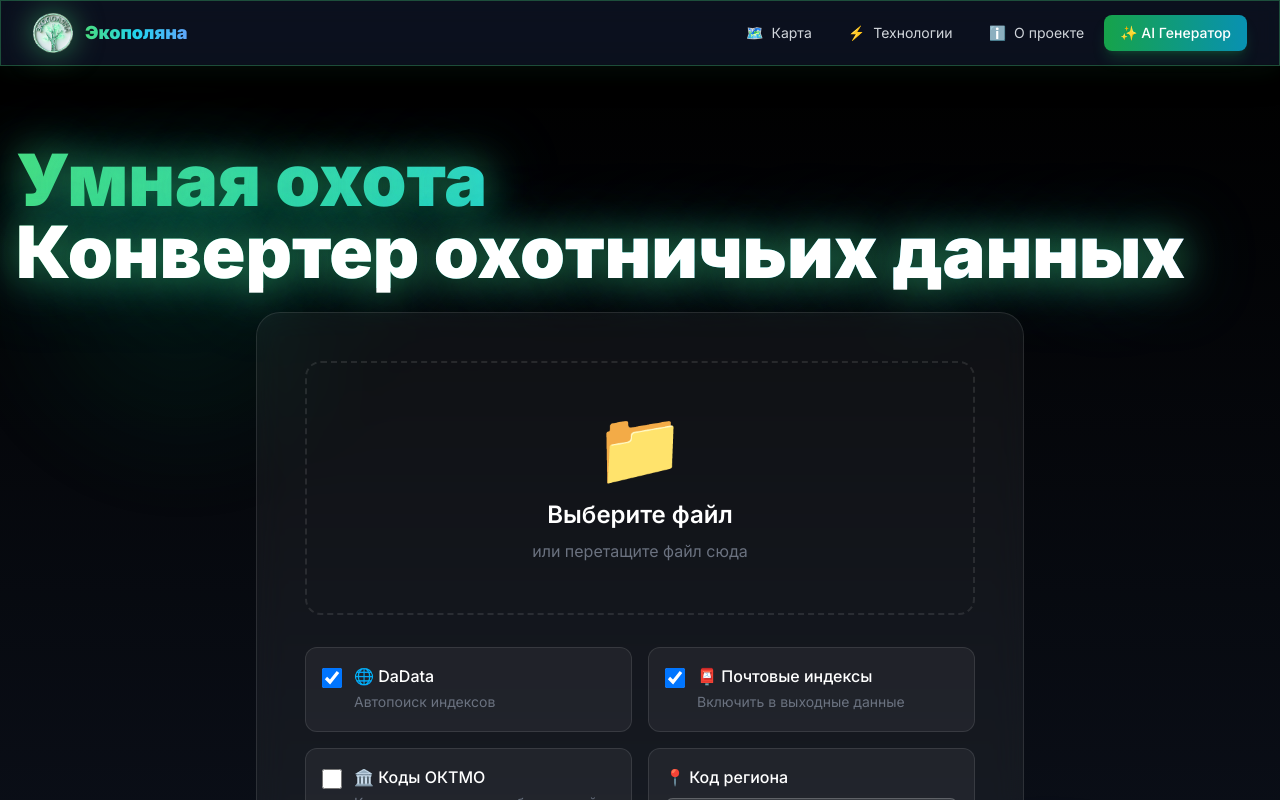
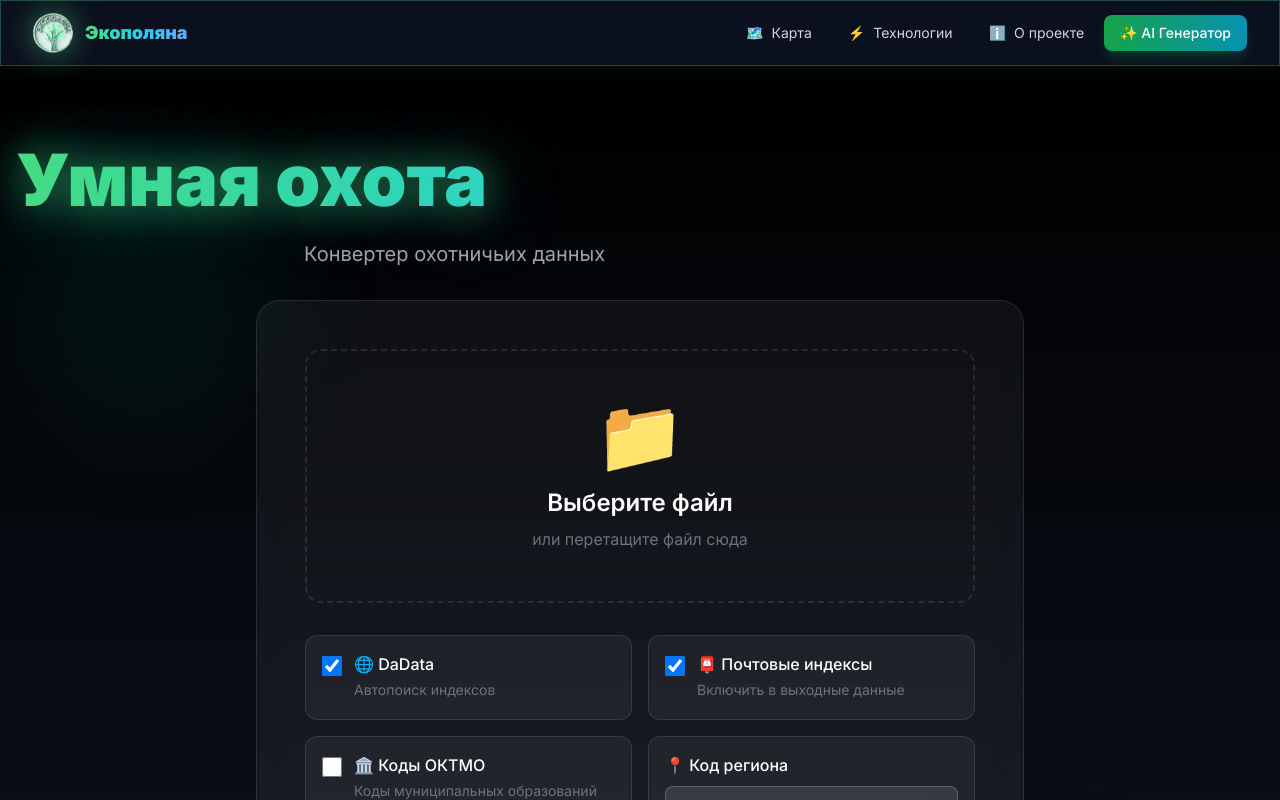
Before and after one commit to Olegadzhan/ecopolyana, a Next.js app: page /smart-hunting in a window 1280 px wide. Shown: the top 800 px of the page. Built offline with nearby package versions, Linux system fonts and the light colour scheme.

Commit message:
Update page.tsx

```diff
--- a/src/app/smart-hunting/page.tsx
+++ b/src/app/smart-hunting/page.tsx
@@ -123,7 +123,7 @@ export default function SmartHuntingPage() {
       <section className="relative min-h-screen flex items-center justify-center overflow-hidden">
         {/* Фоновые элементы */}
         <div className="absolute inset-0 overflow-hidden">
-          <div className="absolute top-20 left-10 w-72 h-72 bg-emerald-500/10 rounded-full blur-3xl animate-pulse" />
+          <div className="absolute top-20 items-center w-72 h-72 bg-emerald-500/10 rounded-full blur-3xl animate-pulse" />
           <div className="absolute bottom-20 right-10 w-96 h-96 bg-blue-500/10 rounded-full blur-3xl animate-pulse delay-1000" />
         </div>
 
@@ -134,10 +134,16 @@ export default function SmartHuntingPage() {
             initial={{ opacity: 0, scale: 0.9 }}
             animate={{ opacity: 1, scale: 1 }}
           >
-            Умная охота<br />
-            <span className="text-white">Конвертер охотничьих данных</span>
+            Умная охота
           </motion.h1>
-
+          <motion.p
+            className="text-lg md:text-xl text-gray-400 mb-8 max-w-2xl mx-auto leading-relaxed"
+            initial={{ opacity: 0 }}
+            animate={{ opacity: 1 }}
+            transition={{ delay: 0.3 }}
+          >
+          Конвертер охотничьих данных
+          </motion.p>
           {/* Основная карточка конвертера */}
           <motion.div
             initial={{ opacity: 0, y: 40 }}
```
